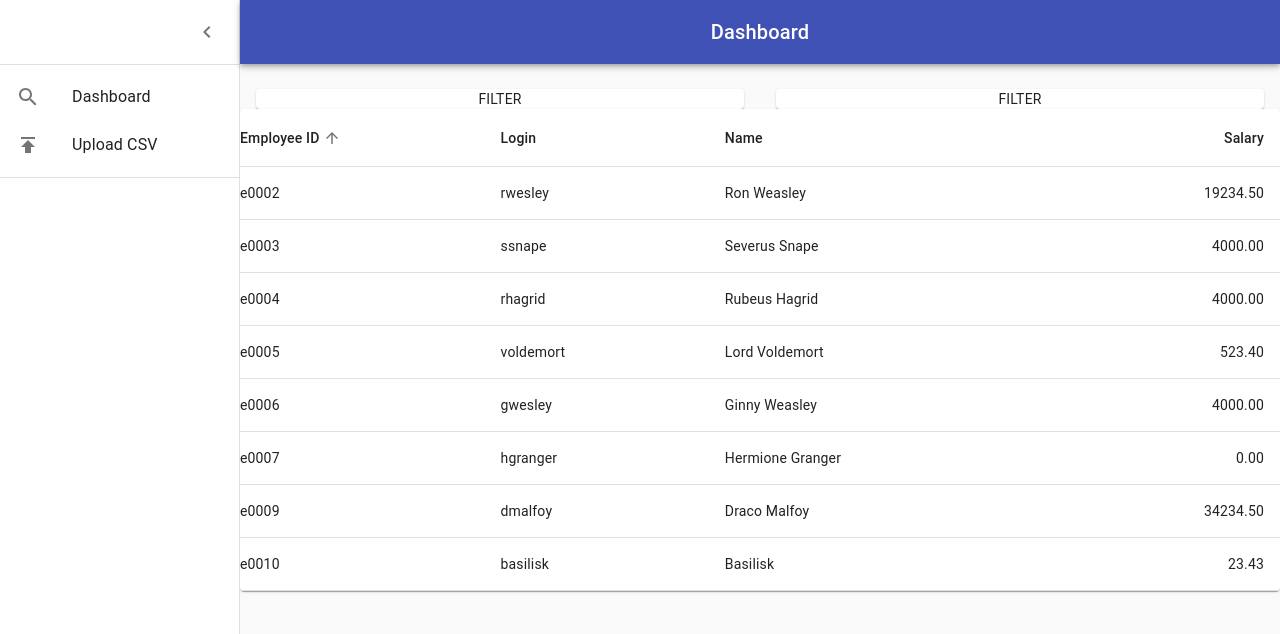
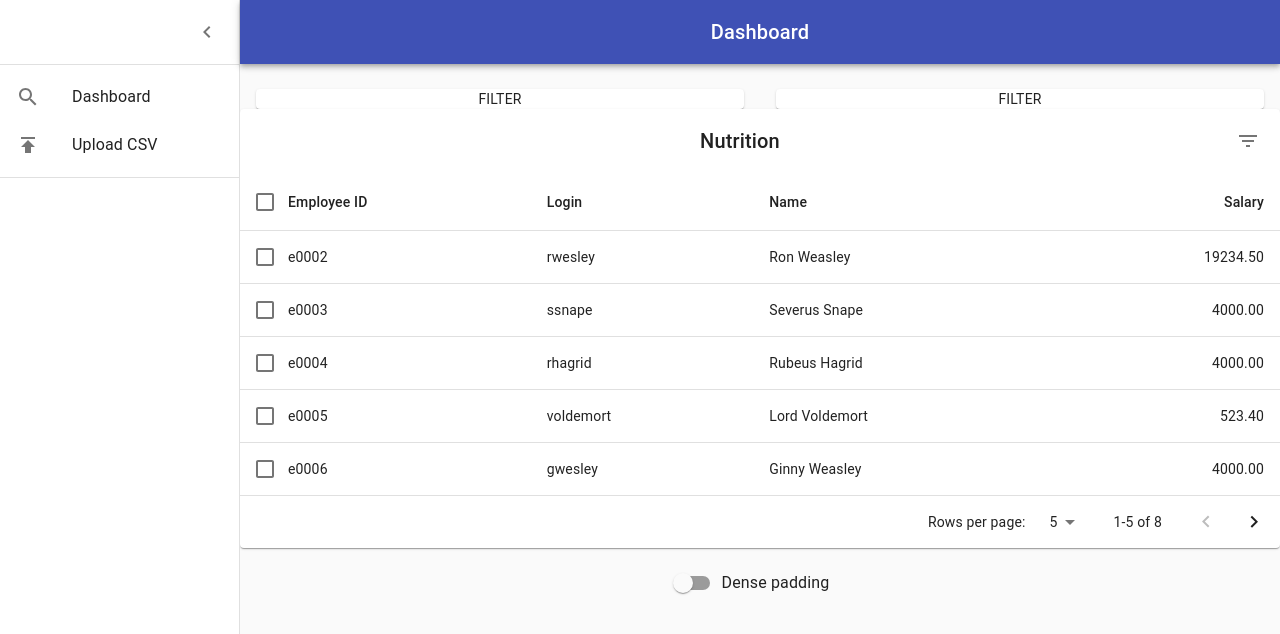
Before and after one commit to eugenefdw/tap-estl-assessment, a React (Create React App) app in the folder frontend/: page / in a window 1280 px wide. Shown: the top 634 px of the page. Built offline with nearby package versions, Linux system fonts and the light colour scheme; no server answers.

Commit message:
Revert "Remove pagination, selection"
This reverts commit aaf68bbc07799f60199a29ffa74a6cfcb54ca3ed.

```diff
--- a/frontend/src/components/EmployeesTableView.js
+++ b/frontend/src/components/EmployeesTableView.js
@@ -1,14 +1,25 @@
 import React from 'react';
 import PropTypes from 'prop-types';
-import { makeStyles } from '@material-ui/core/styles';
+import clsx from 'clsx';
+import { lighten, makeStyles } from '@material-ui/core/styles';
 import Table from '@material-ui/core/Table';
 import TableBody from '@material-ui/core/TableBody';
 import TableCell from '@material-ui/core/TableCell';
 import TableContainer from '@material-ui/core/TableContainer';
 import TableHead from '@material-ui/core/TableHead';
+import TablePagination from '@material-ui/core/TablePagination';
 import TableRow from '@material-ui/core/TableRow';
 import TableSortLabel from '@material-ui/core/TableSortLabel';
+import Toolbar from '@material-ui/core/Toolbar';
+import Typography from '@material-ui/core/Typography';
 import Paper from '@material-ui/core/Paper';
+import Checkbox from '@material-ui/core/Checkbox';
+import IconButton from '@material-ui/core/IconButton';
+import Tooltip from '@material-ui/core/Tooltip';
+import FormControlLabel from '@material-ui/core/FormControlLabel';
+import Switch from '@material-ui/core/Switch';
+import DeleteIcon from '@material-ui/icons/Delete';
+import FilterListIcon from '@material-ui/icons/FilterList';
 
 function createData(id, login, name, salary) {
   return { id, login, name, salary };
@@ -59,7 +70,7 @@ const headCells = [
 ];
 
 function EnhancedTableHead(props) {
-  const { classes, order, orderBy, onRequestSort } = props;
+  const { classes, onSelectAllClick, order, orderBy, numSelected, rowCount, onRequestSort } = props;
   const createSortHandler = (property) => (event) => {
     onRequestSort(event, property);
   };
@@ -67,6 +78,14 @@ function EnhancedTableHead(props) {
   return (
     <TableHead>
       <TableRow>
+        <TableCell padding="checkbox">
+          <Checkbox
+            indeterminate={numSelected > 0 && numSelected < rowCount}
+            checked={rowCount > 0 && numSelected === rowCount}
+            onChange={onSelectAllClick}
+            inputProps={{ 'aria-label': 'select all desserts' }}
+          />
+        </TableCell>
         {headCells.map((headCell) => (
           <TableCell
             key={headCell.id}
@@ -103,6 +122,67 @@ EnhancedTableHead.propTypes = {
   rowCount: PropTypes.number.isRequired,
 };
 
+const useToolbarStyles = makeStyles((theme) => ({
+  root: {
+    paddingLeft: theme.spacing(2),
+    paddingRight: theme.spacing(1),
+  },
+  highlight:
+    theme.palette.type === 'light'
+      ? {
+          color: theme.palette.secondary.main,
+          backgroundColor: lighten(theme.palette.secondary.light, 0.85),
+        }
+      : {
+          color: theme.palette.text.primary,
+          backgroundColor: theme.palette.secondary.dark,
+        },
+  title: {
+    flex: '1 1 100%',
+  },
+}));
+
+const EnhancedTableToolbar = (props) => {
+  const classes = useToolbarStyles();
+  const { numSelected } = props;
+
+  return (
+    <Toolbar
+      className={clsx(classes.root, {
+        [classes.highlight]: numSelected > 0,
+      })}
+    >
+      {numSelected > 0 ? (
+        <Typography className={classes.title} color="inherit" variant="subtitle1" component="div">
+          {numSelected} selected
+        </Typography>
+      ) : (
+        <Typography className={classes.title} variant="h6" id="tableTitle" component="div">
+          Nutrition
+        </Typography>
+      )}
+
+      {numSelected > 0 ? (
+        <Tooltip title="Delete">
+          <IconButton aria-label="delete">
+            <DeleteIcon />
+          </IconButton>
+        </Tooltip>
+      ) : (
+        <Tooltip title="Filter list">
+          <IconButton aria-label="filter list">
+            <FilterListIcon />
+          </IconButton>
+        </Tooltip>
+      )}
+    </Toolbar>
+  );
+};
+
+EnhancedTableToolbar.propTypes = {
+  numSelected: PropTypes.number.isRequired,
+};
+
 const useStyles = makeStyles((theme) => ({
   root: {
     width: '100%',
@@ -112,7 +192,7 @@ const useStyles = makeStyles((theme) => ({
     marginBottom: theme.spacing(2),
   },
   table: {
-    minWidth: 512,
+    minWidth: 750,
   },
   visuallyHidden: {
     border: 0,
@@ -130,13 +210,25 @@ const useStyles = makeStyles((theme) => ({
 export default function EnhancedTable() {
   const classes = useStyles();
   const [order, setOrder] = React.useState('asc');
-  const [orderBy, setOrderBy] = React.useState('id');
+  const [orderBy, setOrderBy] = React.useState('calories');
   const [selected, setSelected] = React.useState([]);
+  const [page, setPage] = React.useState(0);
+  const [dense, setDense] = React.useState(false);
+  const [rowsPerPage, setRowsPerPage] = React.useState(5);
 
   const handleRequestSort = (event, property) => {
     const isAsc = orderBy === property && order === 'asc';
     setOrder(isAsc ? 'desc' : 'asc');
     setOrderBy(property);
+  };
+
+  const handleSelectAllClick = (event) => {
+    if (event.target.checked) {
+      const newSelecteds = rows.map((n) => n.name);
+      setSelected(newSelecteds);
+      return;
+    }
+    setSelected([]);
   };
 
   const handleClick = (event, name) => {
@@ -159,14 +251,32 @@ export default function EnhancedTable() {
     setSelected(newSelected);
   };
 
+  const handleChangePage = (event, newPage) => {
+    setPage(newPage);
+  };
+
+  const handleChangeRowsPerPage = (event) => {
+    setRowsPerPage(parseInt(event.target.value, 10));
+    setPage(0);
+  };
+
+  const handleChangeDense = (event) => {
+    setDense(event.target.checked);
+  };
+
+  const isSelected = (name) => selected.indexOf(name) !== -1;
+
+  const emptyRows = rowsPerPage - Math.min(rowsPerPage, rows.length - page * rowsPerPage);
 
   return (
     <div className={classes.root}>
       <Paper className={classes.paper}>
+        <EnhancedTableToolbar numSelected={selected.length} />
         <TableContainer>
           <Table
             className={classes.table}
             aria-labelledby="tableTitle"
+            size={dense ? 'small' : 'medium'}
             aria-label="enhanced table"
           >
             <EnhancedTableHead
@@ -174,21 +284,34 @@ export default function EnhancedTable() {
               numSelected={selected.length}
               order={order}
               orderBy={orderBy}
+              onSelectAllClick={handleSelectAllClick}
               onRequestSort={handleRequestSort}
               rowCount={rows.length}
             />
             <TableBody>
               {stableSort(rows, getComparator(order, orderBy))
+                .slice(page * rowsPerPage, page * rowsPerPage + rowsPerPage)
                 .map((row, index) => {
+                  const isItemSelected = isSelected(row.id);
+                  const labelId = `enhanced-table-checkbox-${index}`;
 
                   return (
                     <TableRow
                       hover
                       onClick={(event) => handleClick(event, row.id)}
+                      role="checkbox"
+                      aria-checked={isItemSelected}
                       tabIndex={-1}
                       key={row.id}
+                      selected={isItemSelected}
                     >
-                      <TableCell component="th" scope="row" padding="none">
+                      <TableCell padding="checkbox">
+                        <Checkbox
+                          checked={isItemSelected}
+                          inputProps={{ 'aria-labelledby': labelId }}
+                        />
+                      </TableCell>
+                      <TableCell component="th" id={labelId} scope="row" padding="none">
                         {row.id}
                       </TableCell>
                       <TableCell align="left">{row.login}</TableCell>
@@ -197,10 +320,28 @@ export default function EnhancedTable() {
                     </TableRow>
                   );
                 })}
+              {emptyRows > 0 && (
+                <TableRow style={{ height: (dense ? 33 : 53) * emptyRows }}>
+                  <TableCell colSpan={6} />
+                </TableRow>
+              )}
             </TableBody>
           </Table>
         </TableContainer>
+        <TablePagination
+          rowsPerPageOptions={[5, 10, 25]}
+          component="div"
+          count={rows.length}
+          rowsPerPage={rowsPerPage}
+          page={page}
+          onChangePage={handleChangePage}
+          onChangeRowsPerPage={handleChangeRowsPerPage}
+        />
       </Paper>
+      <FormControlLabel
+        control={<Switch checked={dense} onChange={handleChangeDense} />}
+        label="Dense padding"
+      />
     </div>
   );
 }
```
